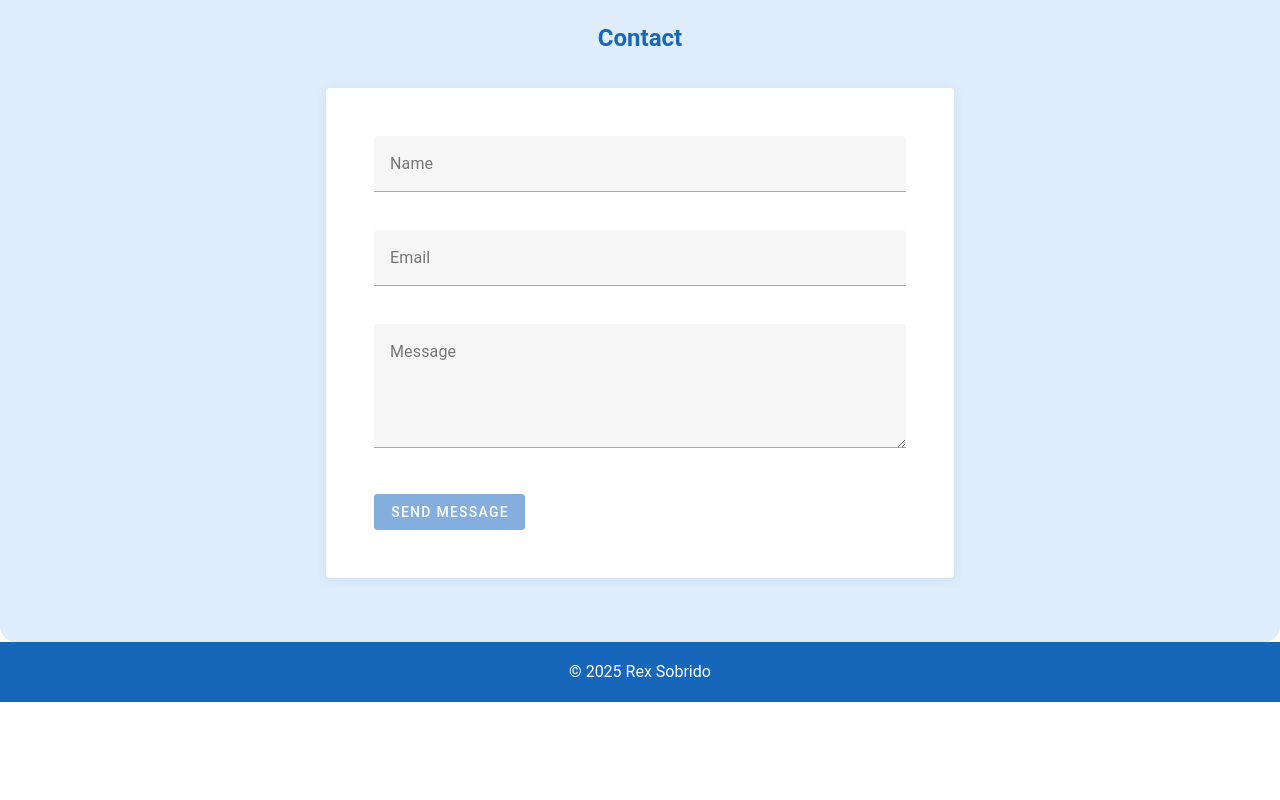
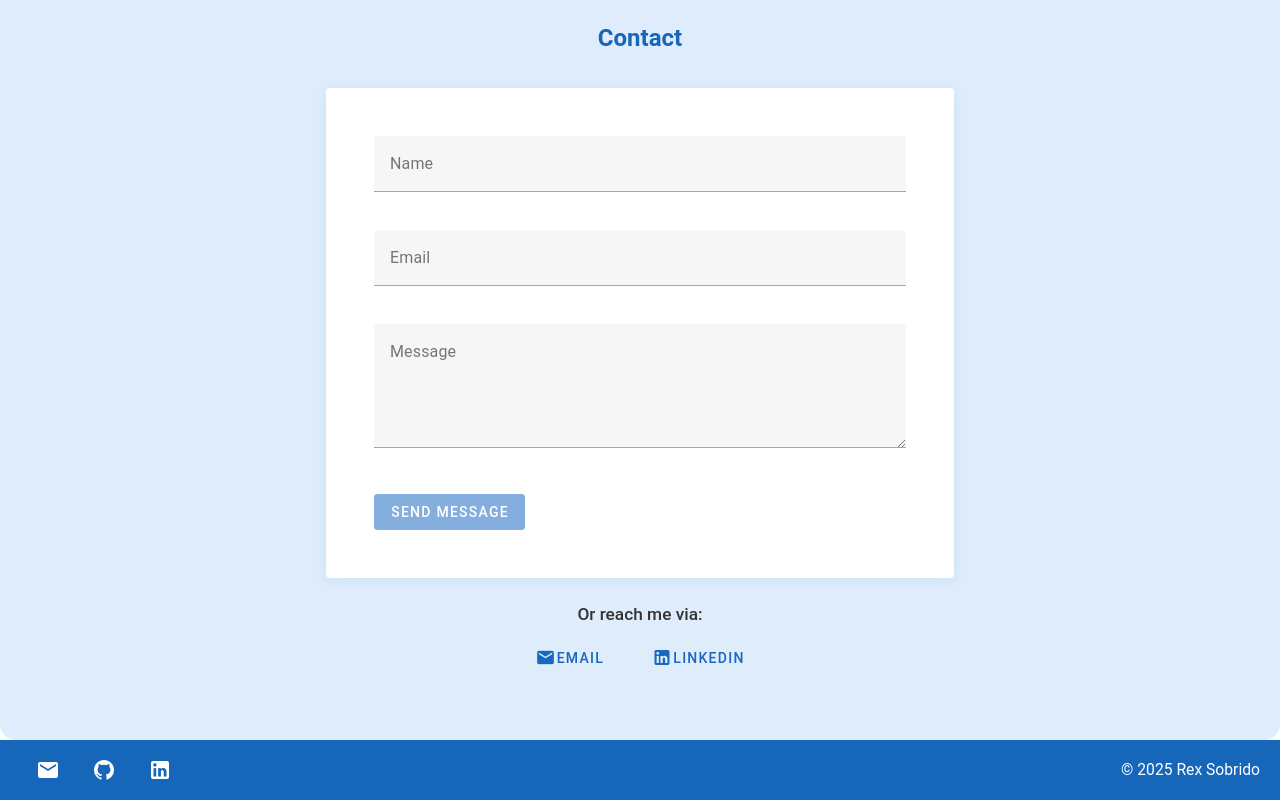
Before and after one commit to Sachihiiro/portfolio, a Vue app in the folder my-vue-app/: page / in a window 1280 px wide. Shown: the part 6661-7461 px from the top of the page. Before the commit the page ends 7363 px from the top, so only its background shows below. Built offline with nearby package versions, Linux system fonts and the light colour scheme.

Commit message:
✨ feat: enhance AppFooter with social icons and update Contact section with confirmation message and alternative contact methods

```diff
--- a/my-vue-app/src/components/AppFooter.vue
+++ b/my-vue-app/src/components/AppFooter.vue
@@ -1,10 +1,59 @@
 <template>
-  <v-footer class="justify-center" height="60" :color="deepBlue">
-    <span class="white--text">
-      &copy; {{ new Date().getFullYear() }} Rex Sobrido
-    </span>
+  <v-footer :color="deepBlue" height="auto" class="app-footer py-3">
+    <v-row align="center" justify="space-between" class="w-100 px-4">
+      <!-- Quick Links -->
+
+      <!-- Social Icons -->
+      <div class="footer-social d-flex align-center">
+        <v-btn
+          icon
+          href="mailto:your.email@example.com"
+          target="_blank"
+          class="white--text mx-1"
+          variant="text"
+        >
+          <v-icon>mdi-email</v-icon>
+        </v-btn>
+        <v-btn
+          icon
+          href="https://github.com/yourusername"
+          target="_blank"
+          class="white--text mx-1"
+          variant="text"
+        >
+          <v-icon>mdi-github</v-icon>
+        </v-btn>
+        <v-btn
+          icon
+          href="https://linkedin.com/in/yourprofile"
+          target="_blank"
+          class="white--text mx-1"
+          variant="text"
+        >
+          <v-icon>mdi-linkedin</v-icon>
+        </v-btn>
+      </div>
+      <!-- Copyright -->
+      <div
+        class="footer-copyright white--text text-center ml-2"
+        style="font-size: 0.98rem"
+      >
+        &copy; {{ new Date().getFullYear() }} Rex Sobrido
+      </div>
+    </v-row>
   </v-footer>
 </template>
+
 <script setup>
 defineProps(["deepBlue"]);
 </script>
+
+<style scoped>
+.app-footer {
+  min-height: 60px;
+}
+.footer-links v-btn,
+.footer-social v-btn {
+  font-size: 1rem;
+}
+</style>
--- a/my-vue-app/src/components/Contact.vue
+++ b/my-vue-app/src/components/Contact.vue
@@ -45,8 +45,45 @@
                 Send Message
               </v-btn>
             </v-form>
+            <!-- Confirmation message -->
+            <div
+              v-if="confirmation"
+              class="mt-4 text-center"
+              style="color: #2e7d32; font-weight: 500"
+            >
+              <v-icon color="success" class="mr-2">mdi-check-circle</v-icon>
+              Thank you for your message! I will get back to you soon.
+            </div>
           </v-card-text>
         </v-card>
+        <!-- Alternative contact methods -->
+        <div class="alternative-contact mt-6 text-center">
+          <div style="font-size: 1.08rem; color: #333; font-weight: 500">
+            Or reach me via:
+          </div>
+          <div class="mt-3">
+            <v-btn
+              href="mailto:rexroys@gmail.com"
+              target="_blank"
+              variant="text"
+              color="primary"
+              class="mx-2"
+            >
+              <v-icon left size="20">mdi-email</v-icon>
+              Email
+            </v-btn>
+            <v-btn
+              href="https://www.linkedin.com/in/yourprofile"
+              target="_blank"
+              variant="text"
+              color="primary"
+              class="mx-2"
+            >
+              <v-icon left size="20">mdi-linkedin</v-icon>
+              LinkedIn
+            </v-btn>
+          </div>
+        </div>
       </v-col>
     </v-row>
   </section>
@@ -65,6 +102,7 @@ const form = ref({
   email: "",
   message: "",
 });
+const confirmation = ref(false);
 const rules = {
   required: (v) => !!v || "This field is required",
   email: (v) => /.+@.+\..+/.test(v) || "E-mail must be valid",
@@ -72,9 +110,10 @@ const rules = {
 function submit() {
   if (!valid.value) return;
   // Replace with your API/email logic
-  alert("Thank you for your message!");
+  confirmation.value = true;
   form.value = { name: "", email: "", message: "" };
   formRef.value.resetValidation();
+  setTimeout(() => (confirmation.value = false), 4000); // Hide after 4 seconds
 }
 </script>
 
@@ -82,11 +121,14 @@ function submit() {
 .contact-section {
   padding: 64px 0 64px 0;
   border-radius: 16px;
-  margin-top: 0; /* Optional: add margin-top if you want more space from About */
 }
 .contact-card {
   background: #fff;
   padding: 2rem;
   box-shadow: 0 2px 12px rgba(21, 101, 192, 0.08);
 }
+.alternative-contact v-btn {
+  font-size: 1rem;
+  text-transform: none;
+}
 </style>
```
